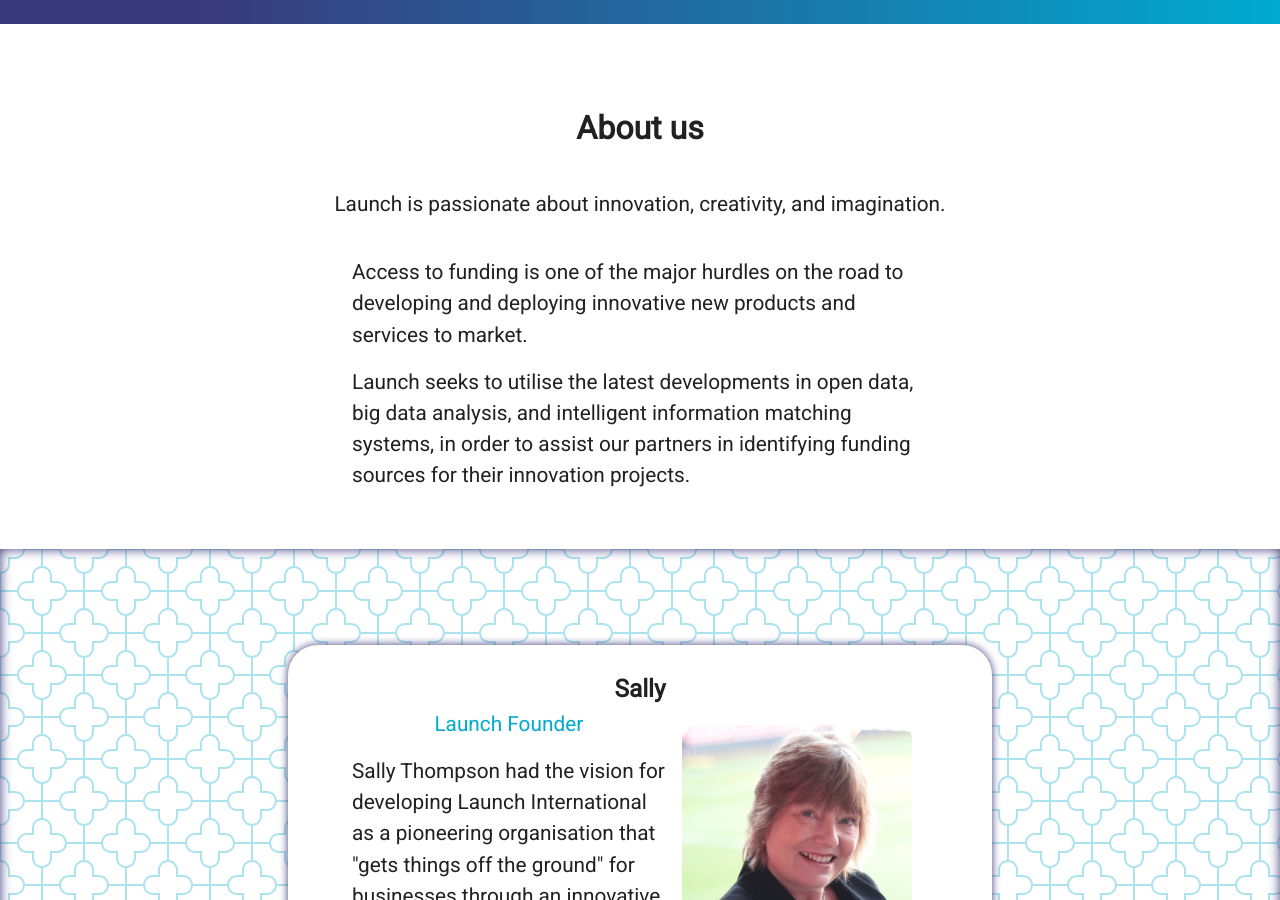
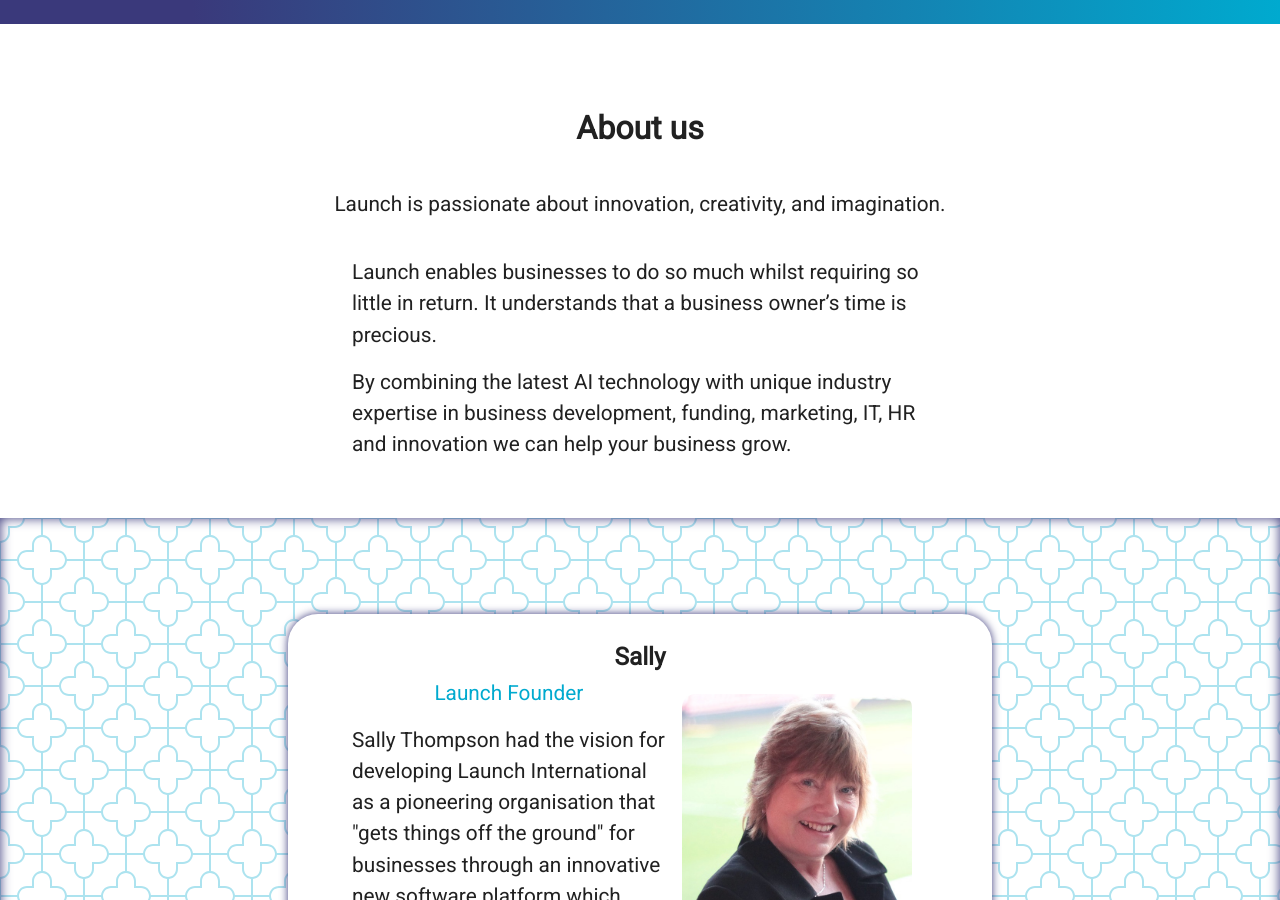
Before and after one commit to mrsideshowjack/launchinternational.co.uk, a Jekyll site: the page built from about-us.md, in a window 1280 px wide and 900 px high, scrolled down 768 px. Built offline with Jekyll 4.4.1, drawn with Linux system fonts in a browser that asks for light colours.

Commit message:
Update about-us.md
Amended the text at customer request

```diff
--- a/about-us.md
+++ b/about-us.md
@@ -7,9 +7,9 @@
 
 > Launch is passionate about innovation, creativity, and imagination.
 
-Access to funding is one of the major hurdles on the road to developing and deploying innovative new products and services to market.
+Launch enables businesses to do so much whilst requiring so little in return. It understands that a business owner's time is precious.
 
-Launch seeks to utilise the latest developments in open data, big data analysis, and intelligent information matching systems, in order to assist our partners in identifying funding sources for their innovation projects.
+By combining the latest AI technology with unique industry expertise in business development, funding, marketing, IT, HR and innovation we can help your business grow.
 
 
 
```
